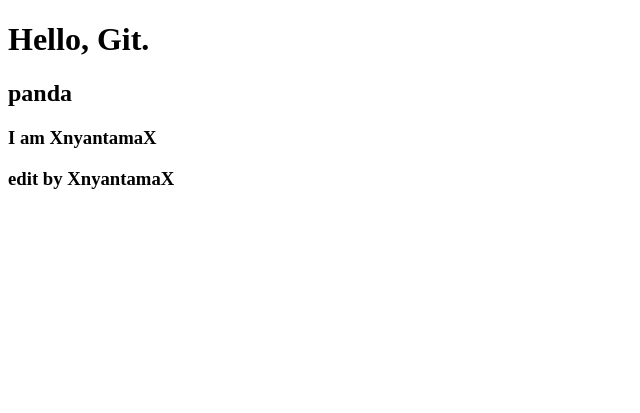
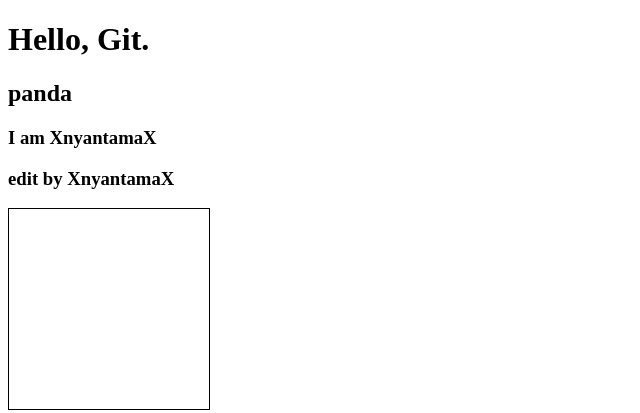
Before and after one commit to nyantama0616/practice_git, a plain HTML site: page public/index.html in a window 1280 px wide. Shown: the whole page, without its empty margins (0-640 px from the left). Drawn offline with Linux system fonts and the light colour scheme.

Commit message:
create box

```diff
--- a/public/index.html
+++ b/public/index.html
@@ -4,6 +4,7 @@
     <meta charset="UTF-8">
     <meta http-equiv="X-UA-Compatible" content="IE=edge">
     <meta name="viewport" content="width=device-width, initial-scale=1.0">
+    <link rel="stylesheet" href="../src/index.css">
     <title>practice git</title>
 </head>
 <body>
@@ -11,6 +12,7 @@
     <h2 id="animal"></h2>
     <h3>I am XnyantamaX</h3>
     <h3>edit by XnyantamaX</h3>
+    <div class="box"></div>
 
     <script src="../src/index.js"></script>
 </body>
--- /dev/null
+++ b/src/index.css
@@ -0,0 +1,6 @@
+
+.box {
+    width: 200px;
+    height: 200px;
+    border: 1px black solid;
+}
```
